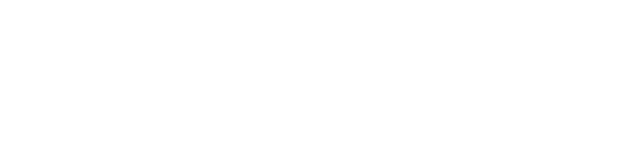
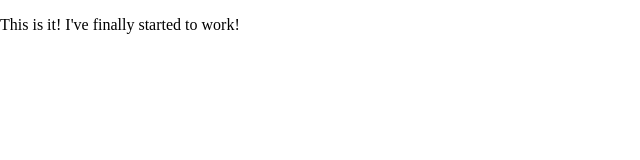
Before and after one commit to ulmix/nerds-layout-demo, a plain HTML site: page index.html in a window 1280 px wide. Shown: the whole page, without its empty margins (0-640 px from the left). Drawn offline with Linux system fonts and the light colour scheme; files that its build step writes are made by us from their sources.

Commit message:
Second commit just to check how it works

```diff
--- a/_css/screen_small.css
+++ b/_css/screen_small.css
@@ -3,5 +3,7 @@
 @media only screen and (min-width: 480px){
 	body{
 		width: 100%;
+		margin: 0;
+		padding: 0;
 	}
 }
--- a/index.html
+++ b/index.html
@@ -6,6 +6,6 @@
 	<link rel="stylesheet" type="text/css" href="css/s.css">
 </head>
 <body>
-
+	<p>This is it! I've finally started to work!</p>
 </body>
 </html>
```
